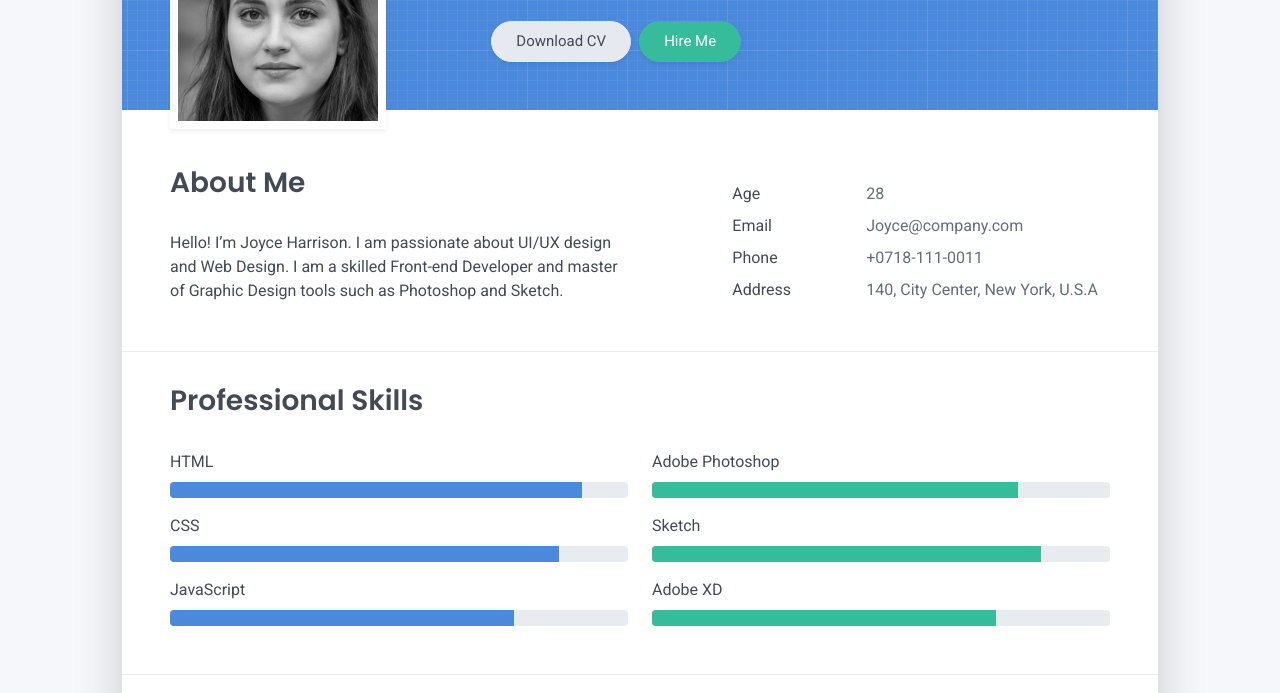
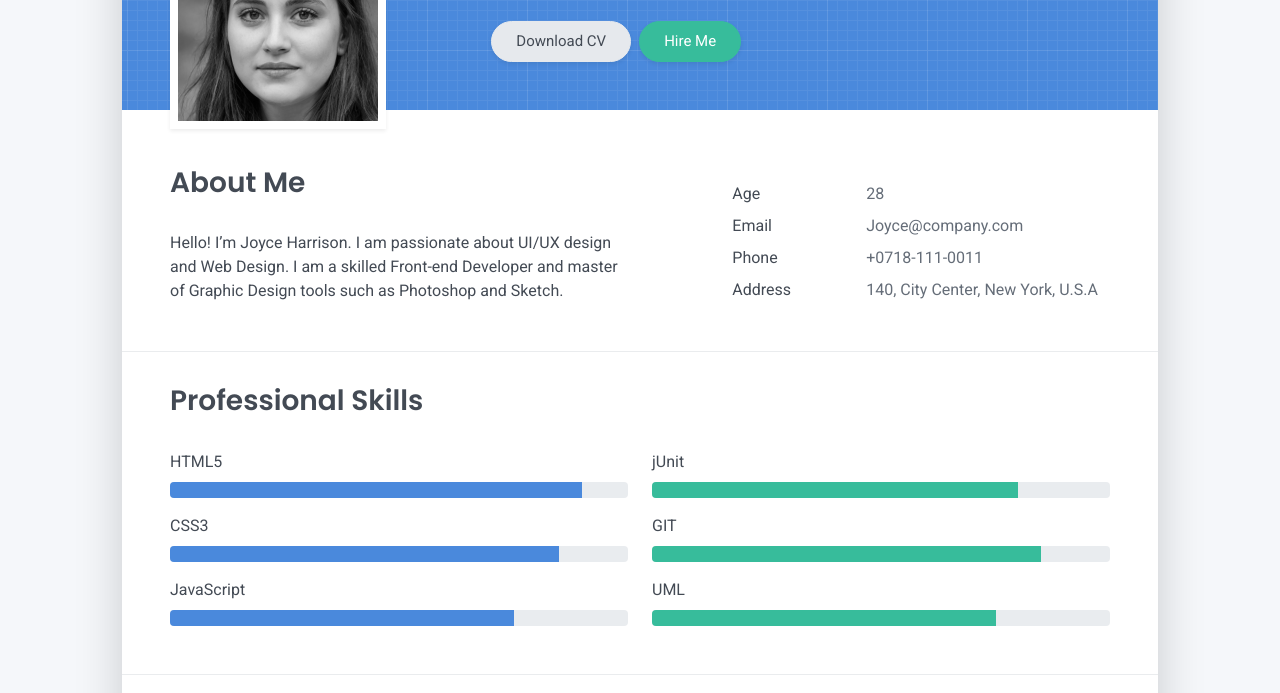
Before and after one commit to pablo-redondo/CVPabloRedondo1, a plain HTML site: page index.html in a window 1280 px wide. Shown: the part 259-952 px from the top of the page. Drawn offline with Linux system fonts and the light colour scheme.

Commit message:
Actualización de Professional skills

```diff
--- a/index.html
+++ b/index.html
@@ -102,12 +102,12 @@
     <h2 class="h3 mb-3">Professional Skills</h2>
     <div class="row">
       <div class="col-md-6">
-        <div class="mb-2"><span>HTML</span>
+        <div class="mb-2"><span>HTML5</span>
           <div class="progress my-1">
             <div class="progress-bar bg-primary" role="progressbar" data-aos="zoom-in-right" data-aos-delay="100" data-aos-anchor=".skills-section" style="width: 90%" aria-valuenow="90" aria-valuemin="0" aria-valuemax="100"></div>
           </div>
         </div>
-        <div class="mb-2"><span>CSS</span>
+        <div class="mb-2"><span>CSS3</span>
           <div class="progress my-1">
             <div class="progress-bar bg-primary" role="progressbar" data-aos="zoom-in-right" data-aos-delay="200" data-aos-anchor=".skills-section" style="width: 85%" aria-valuenow="85" aria-valuemin="0" aria-valuemax="100"></div>
           </div>
@@ -119,17 +119,17 @@
         </div>
       </div>
       <div class="col-md-6">
-        <div class="mb-2"><span>Adobe Photoshop</span>
+        <div class="mb-2"><span>jUnit</span>
           <div class="progress my-1">
             <div class="progress-bar bg-success" role="progressbar" data-aos="zoom-in-right" data-aos-delay="400" data-aos-anchor=".skills-section" style="width: 80%" aria-valuenow="90" aria-valuemin="0" aria-valuemax="100"></div>
           </div>
         </div>
-        <div class="mb-2"><span>Sketch</span>
+        <div class="mb-2"><span>GIT</span>
           <div class="progress my-1">
             <div class="progress-bar bg-success" role="progressbar" data-aos="zoom-in-right" data-aos-delay="500" data-aos-anchor=".skills-section" style="width: 85%" aria-valuenow="85" aria-valuemin="0" aria-valuemax="100"></div>
           </div>
         </div>
-        <div class="mb-2"><span>Adobe XD</span>
+        <div class="mb-2"><span>UML</span>
           <div class="progress my-1">
             <div class="progress-bar bg-success" role="progressbar" data-aos="zoom-in-right" data-aos-delay="600" data-aos-anchor=".skills-section" style="width: 75%" aria-valuenow="75" aria-valuemin="0" aria-valuemax="100"></div>
           </div>
@@ -253,7 +253,7 @@
     <footer class="pt-4 pb-4 text-muted text-center d-print-none">
       <div class="container">
         <div class="my-3">
-          <div class="h4">Joyce Harrison</div>
+          <div class="h4">Pablo Redondo Costas</div>
           <div class="footer-nav">
             <nav role="navigation">
               <ul class="nav justify-content-center">
```
